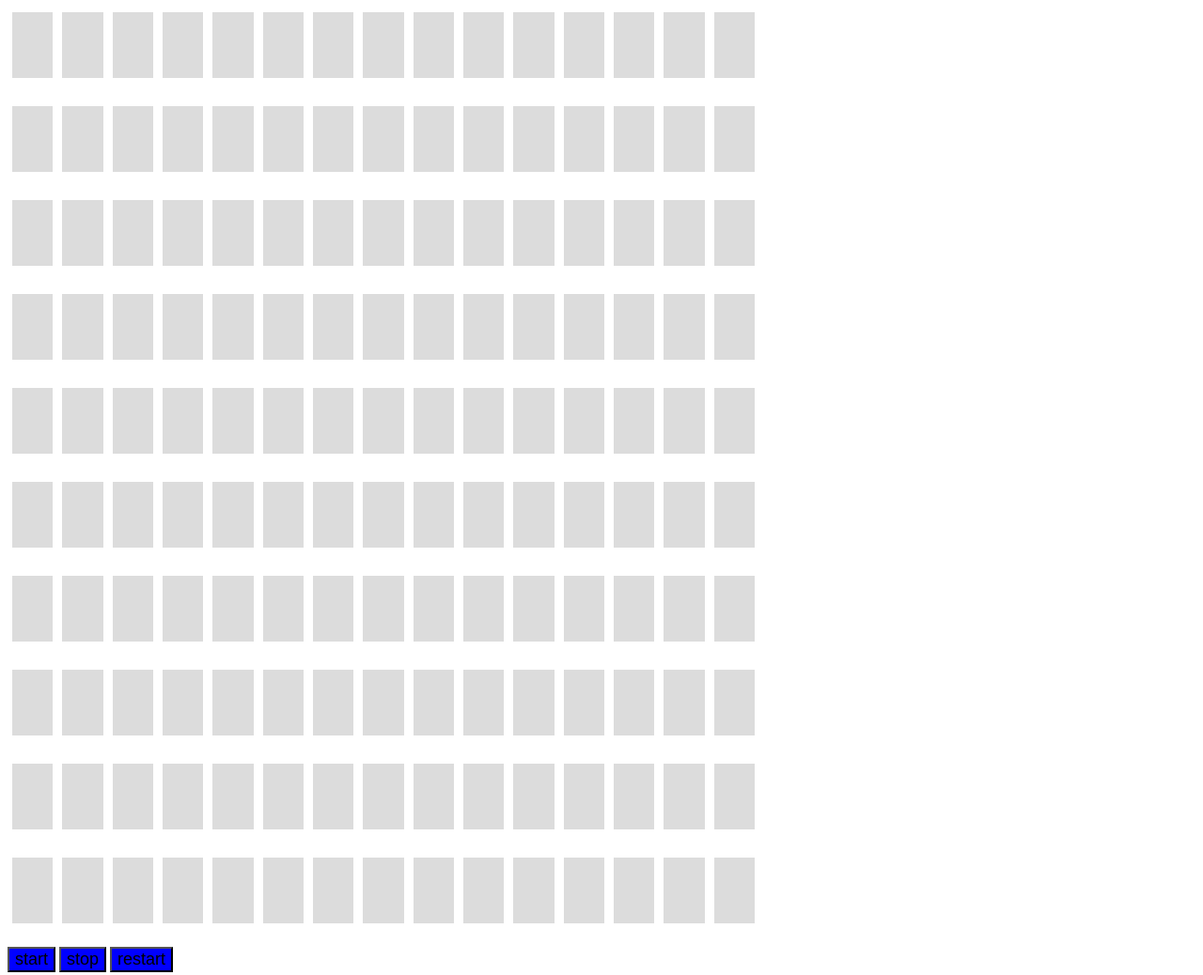
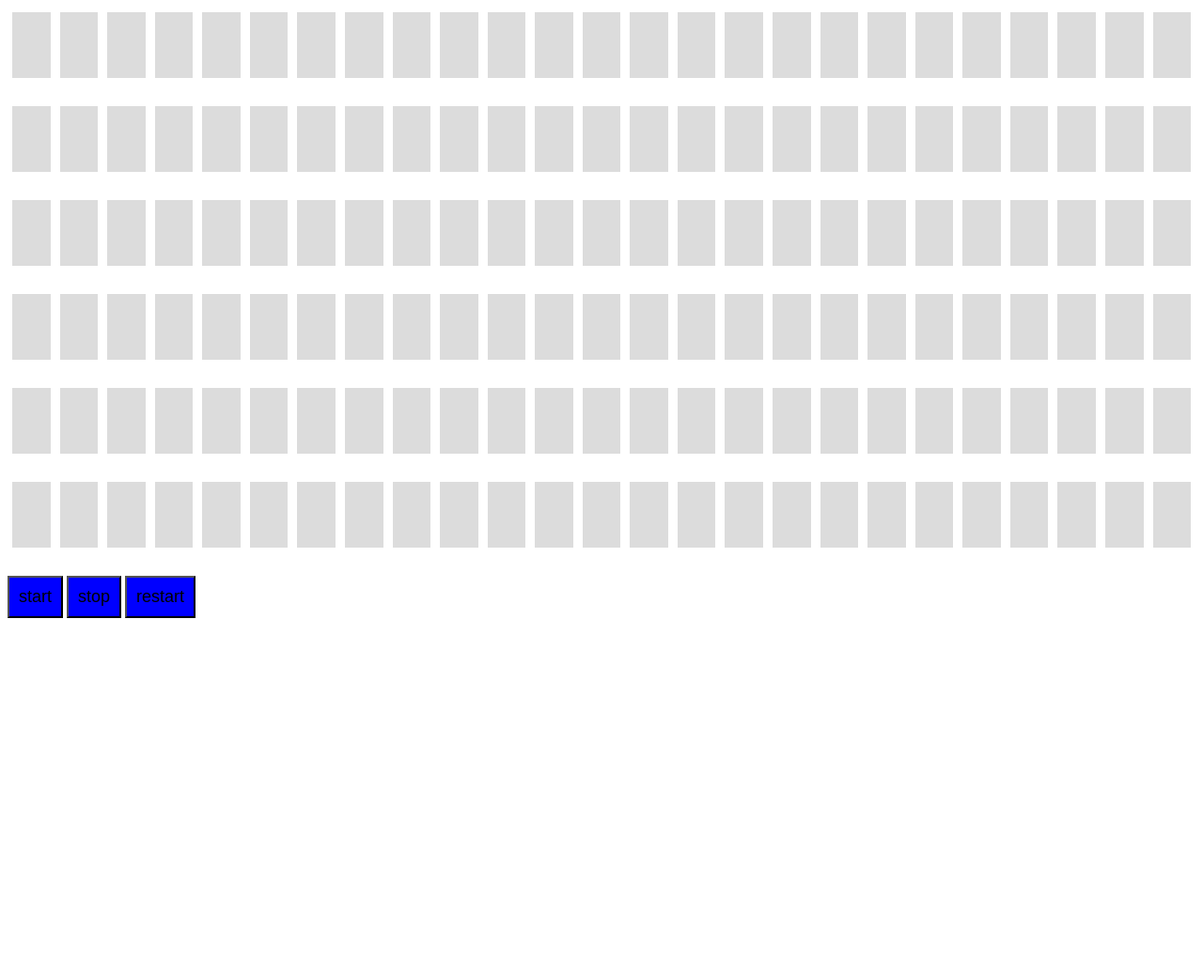
Before and after one commit to HossamBasuone/game-of-life-, a plain HTML site: page index.html in a window 1280 px wide. Shown: the whole page at 94% size. After the commit the page ends 800 px from the top, so only its background shows below. Drawn offline with Linux system fonts and the light colour scheme.

Commit message:
some layout

```diff
--- a/css.css
+++ b/css.css
@@ -6,6 +6,9 @@
     height: 100px;
 }
 
+.rowClass{
+    width: 100%;
+}
 .cellClass{
     width: 50px;
     height: 70px;
--- a/index.html
+++ b/index.html
@@ -5,10 +5,10 @@
     <meta charset="UTF-8">
     <title style="color: black;">Game of  life </title>
 </head>
-<div id="parent"></div>
-<button id="statrt" style="size:10px ;font-size: large ; background-color: blue;  " onclick="start()" ;">start</button>
-<button id="stop" style="size:10px ;font-size: large ; background-color: blue;  " onclick="stop()" ;">stop</button>
-<button id="restart" style="size:10px ;font-size: large ; background-color: blue;  " onclick="restart()" ;">restart</button>
+<div id="parent" ></div>
+<button id="statrt" style="size:10px ;font-size: large ;padding: 10px;margin-top: 5px;  background-color: blue;  " onclick="start()" ;">start</button>
+<button id="stop" style="size:10px ;font-size: large ; background-color: blue;padding: 10px;margin-top: 5px;  cursor: pointer;" onclick="stop()" ;">stop</button>
+<button id="restart" style="size:10px ;font-size: large ; background-color: blue;padding: 10px;margin-top: 5px; cursor: pointer; " onclick="restart()" ;">restart</button>
 <body>
     <script src="js.js"></script>
 </body>
--- a/js.js
+++ b/js.js
@@ -1,5 +1,5 @@
 let parentDiv =document.getElementById('parent');
-const HEIGHT =10, WIDTH=15;
+const HEIGHT =6, WIDTH=25;
 let intervalId;
 let connectFourGrid = [];
 
```
